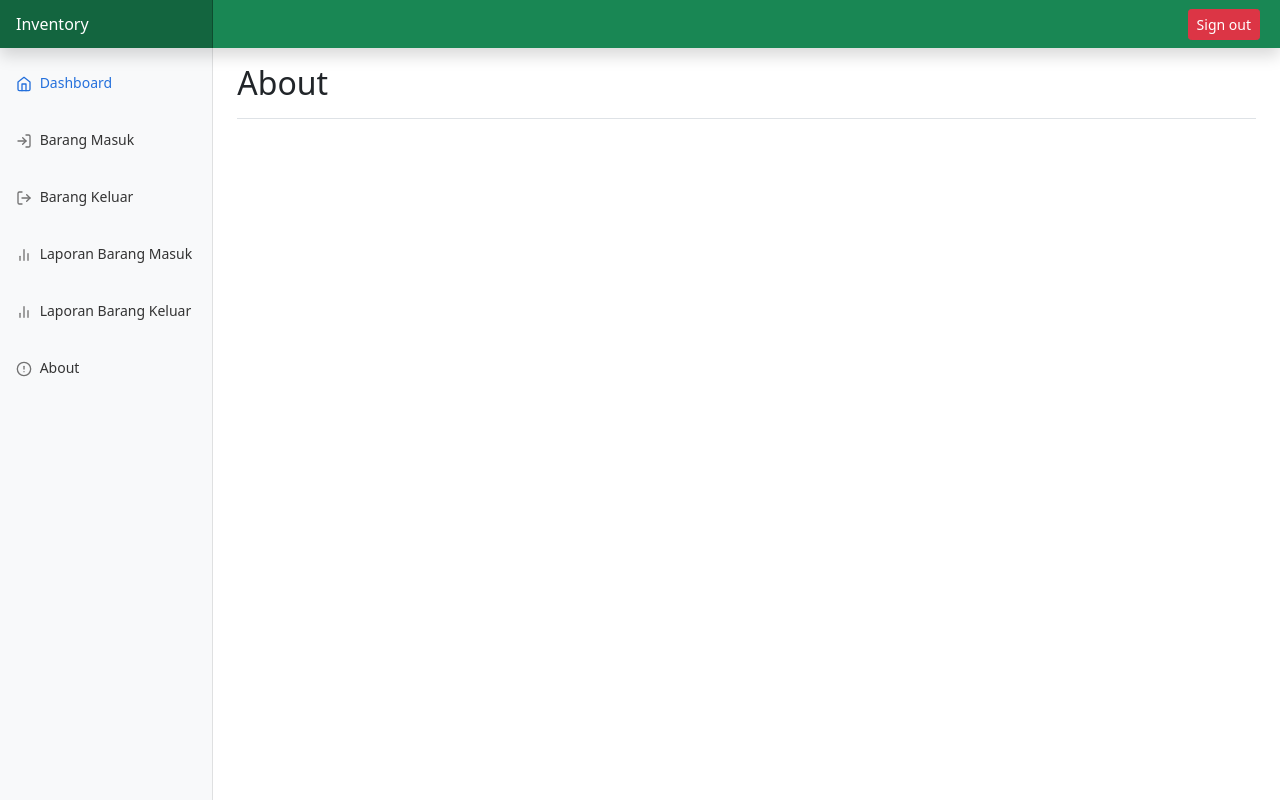
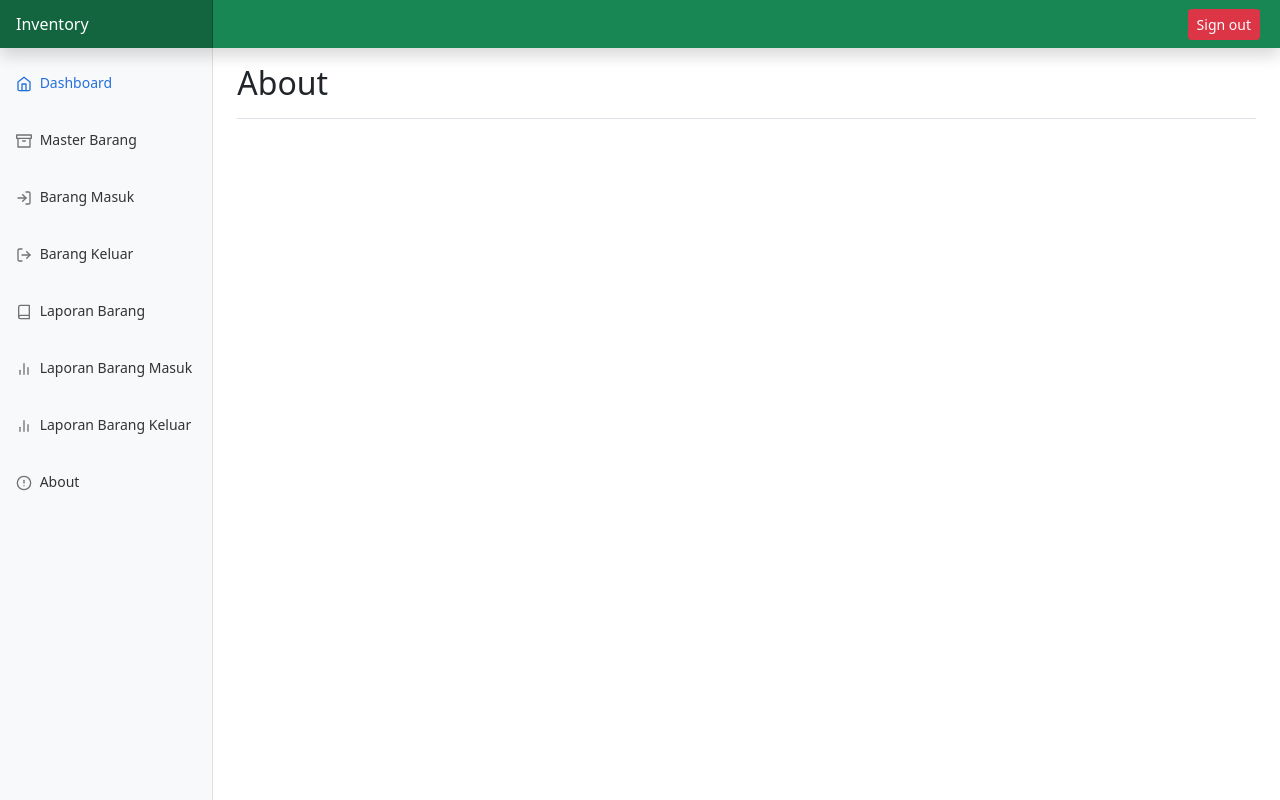
Before and after one commit to rrifaldy/inventaris-perpustakaan, a Flask app: page /about in a window 1280 px wide. Run offline with Flask 2, Linux system fonts and the light colour scheme.

Commit message:
push terbaru

```diff
--- a/app.py
+++ b/app.py
@@ -16,6 +16,10 @@ def login():
 def dashboard():
     return render_template('dashboard.html')
 
+@app.route('/masterbarang')
+def masterbarang():
+    return render_template('masterbarang.html')
+
 @app.route('/barangmasuk')
 def barangmasuk():
     return render_template('barangmasuk.html')
@@ -23,6 +27,10 @@ def barangmasuk():
 @app.route('/barangkeluar')
 def barangkeluar():
     return render_template('barangkeluar.html')
+
+@app.route('/laporanbarang')
+def laporanbarang():
+    return render_template('laporanbarang.html')
 
 @app.route('/laporanmasuk')
 def laporanmasuk():
--- a/templates/includes/sidebar.html
+++ b/templates/includes/sidebar.html
@@ -9,6 +9,10 @@
                   <span data-feather="home"></span> Dashboard </a>
               </li>
               <li class="nav-item" style="margin-top: 20px;">
+                <a class="nav-link" href="/masterbarang">
+                  <span data-feather="archive"></span> Master Barang </a>
+              </li>
+              <li class="nav-item" style="margin-top: 20px;">
                 <a class="nav-link" href="/barangmasuk">
                   <span data-feather="log-in"></span> Barang Masuk </a>
               </li>
@@ -16,6 +20,9 @@
                 <a class="nav-link" href="/barangkeluar">
                   <span data-feather="log-out"></span> Barang Keluar </a>
               </li>
+              <li class="nav-item" style="margin-top: 20px;">
+                <a class="nav-link" href="/laporanbarang">
+                  <span data-feather="book"></span> Laporan Barang</a>
               <li class="nav-item" style="margin-top: 20px;">
                 <a class="nav-link" href="/laporanmasuk">
                   <span data-feather="bar-chart-2"></span> Laporan Barang Masuk </a>
```
